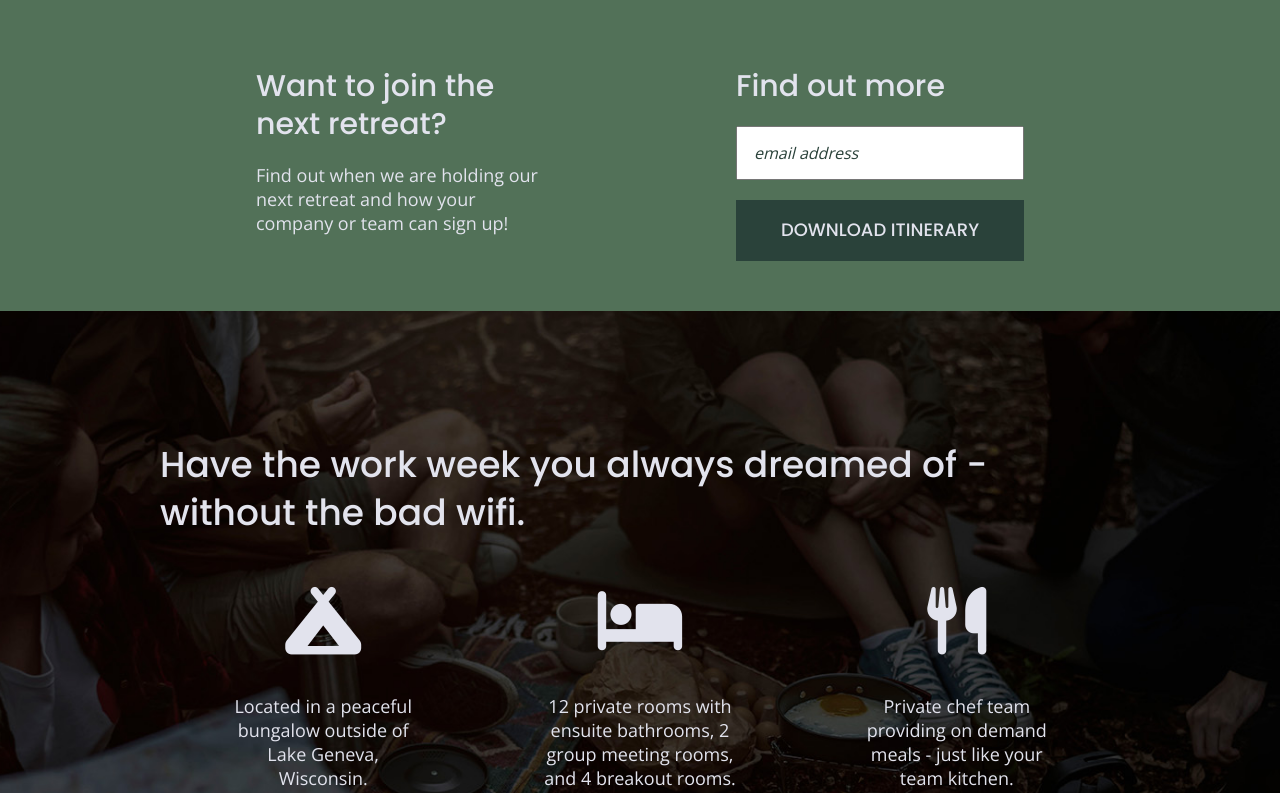
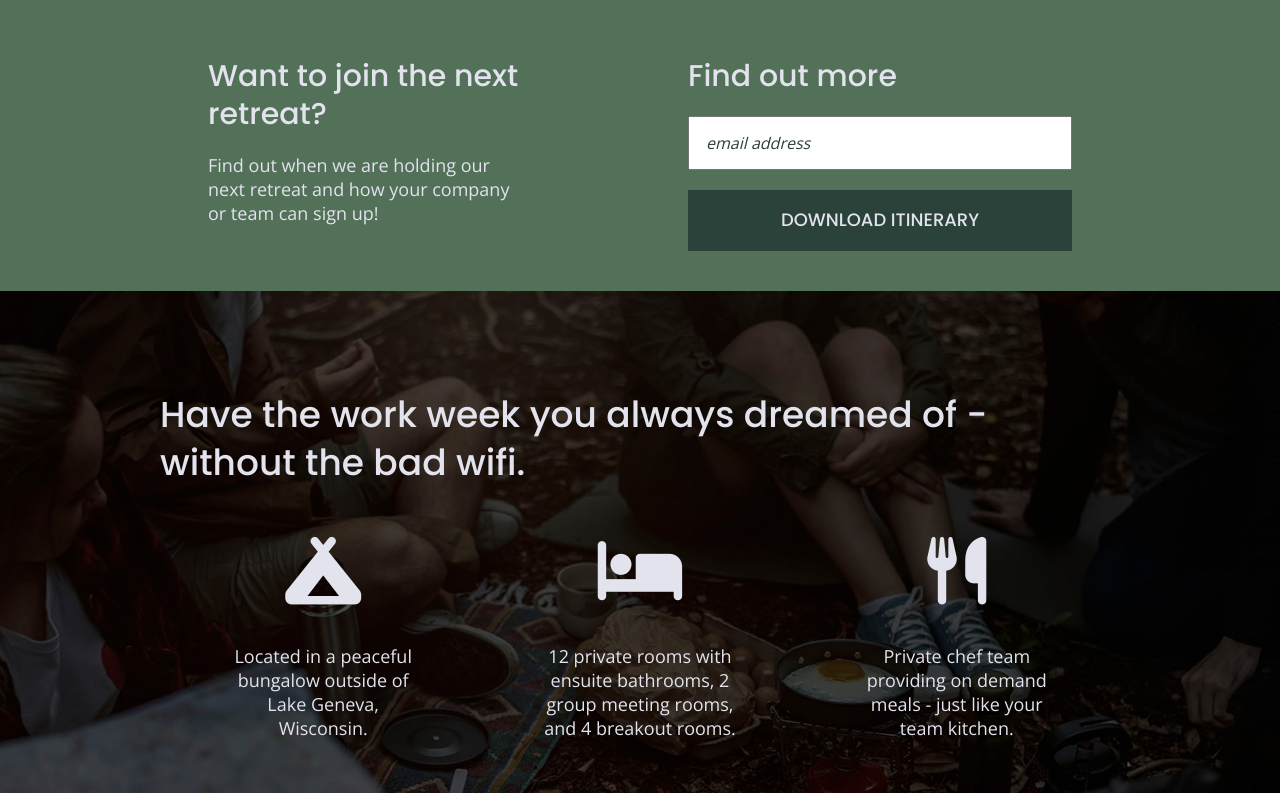
Before and after one commit to LoloCodesNY/unplugged-retreat, a website built with Parcel: page index.html in a window 1280 px wide. Shown: the part 691-1484 px from the top of the page. Built offline with nearby package versions, Linux system fonts and the light colour scheme.

Commit message:
Added more CSS styles

```diff
--- a/css/main.css
+++ b/css/main.css
@@ -116,6 +116,10 @@ ol {
   list-style-type: none;
 }
 
+ul {
+  padding: 0;
+}
+
 a {
   color: #e2e3ed;
   text-decoration: none;
@@ -125,6 +129,7 @@ h2 {
   font-family: 'Poppins', sans-serif;
   font-weight: 500;
   font-size: 1.875em;
+  margin: 0;
 }
 
 h3,
@@ -289,6 +294,15 @@ aside {
   flex-flow: row wrap;
 }
 
+aside .content-wrapper {
+  margin: 0;
+  margin-bottom: 40px;
+}
+
+aside p {
+  width: 90%;
+}
+
 aside .form{
   margin-top: 30px;
 }
@@ -327,7 +341,7 @@ input[type=button] {
 }
 
 .features h2 {
-  margin-bottom: 60px;
+  margin-bottom: 30px;
 }
 
 .features article {
@@ -364,6 +378,7 @@ input[type=button] {
 .reviews h2 {
   margin-bottom: 40px;
   line-height: 1;
+  width: 85%;
 }
 
 .reviews h3 {
@@ -437,7 +452,7 @@ input[type=button] {
 }
 
 .faq-content {
-  margin-bottom: 50px;
+  margin-bottom: 25px;
 }
 
 .faq-content h4 {
@@ -592,7 +607,7 @@ input[type=button] {
 
   /* Aside */
   aside .content-wrapper {
-    margin: 50px 0;
+    margin: 40px 0;
     display: flex;
     justify-content: space-between;
     flex-flow: row wrap;
@@ -600,8 +615,12 @@ input[type=button] {
 
   aside .content-wrapper .form-description,
   aside .content-wrapper .form {
-    width: 40%;
+    width: 50%;
     margin: 0;
+  }
+
+  .form-description p {
+    width: 80%;
   }
 
   /* Features */
@@ -715,6 +734,7 @@ input[type=button] {
 
   .faq .content-wrapper {
     justify-content: space-between;
+    margin: 60px 0 30px 0;
   }
 
   .faq-content {
@@ -770,7 +790,7 @@ input[type=button] {
 
   aside .content-wrapper .form-description,
   aside .content-wrapper .form {
-    width: 30%;
+    width: 40%;
   }
 
   .form-description p {
@@ -831,6 +851,11 @@ input[type=button] {
   .faq p {
       font-size: 1.125em;
       line-height: 1;
+  }
+
+  .faq .content-wrapper {
+    justify-content: space-between;
+    margin: 75px 0 75px 0;
   }
 }
 
```
